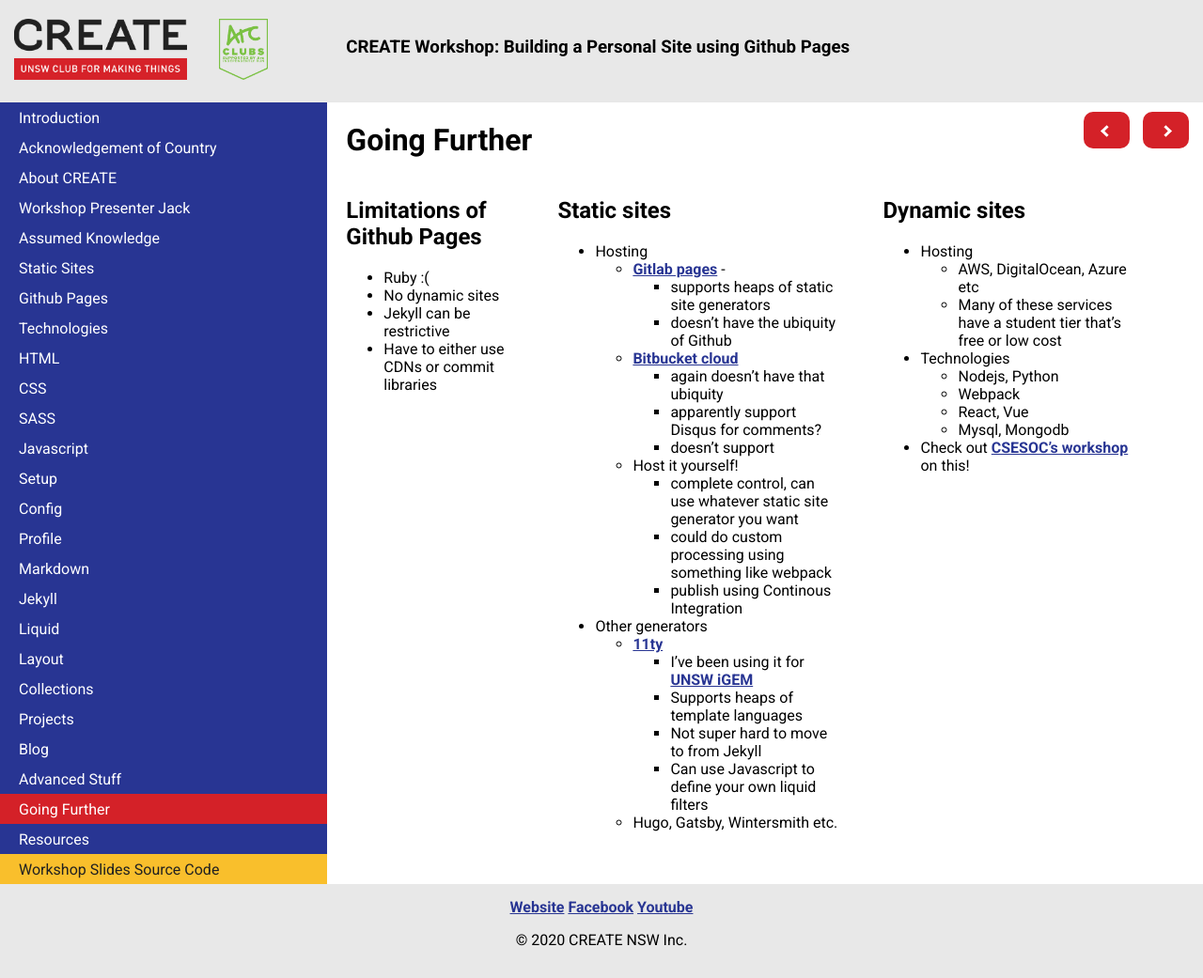
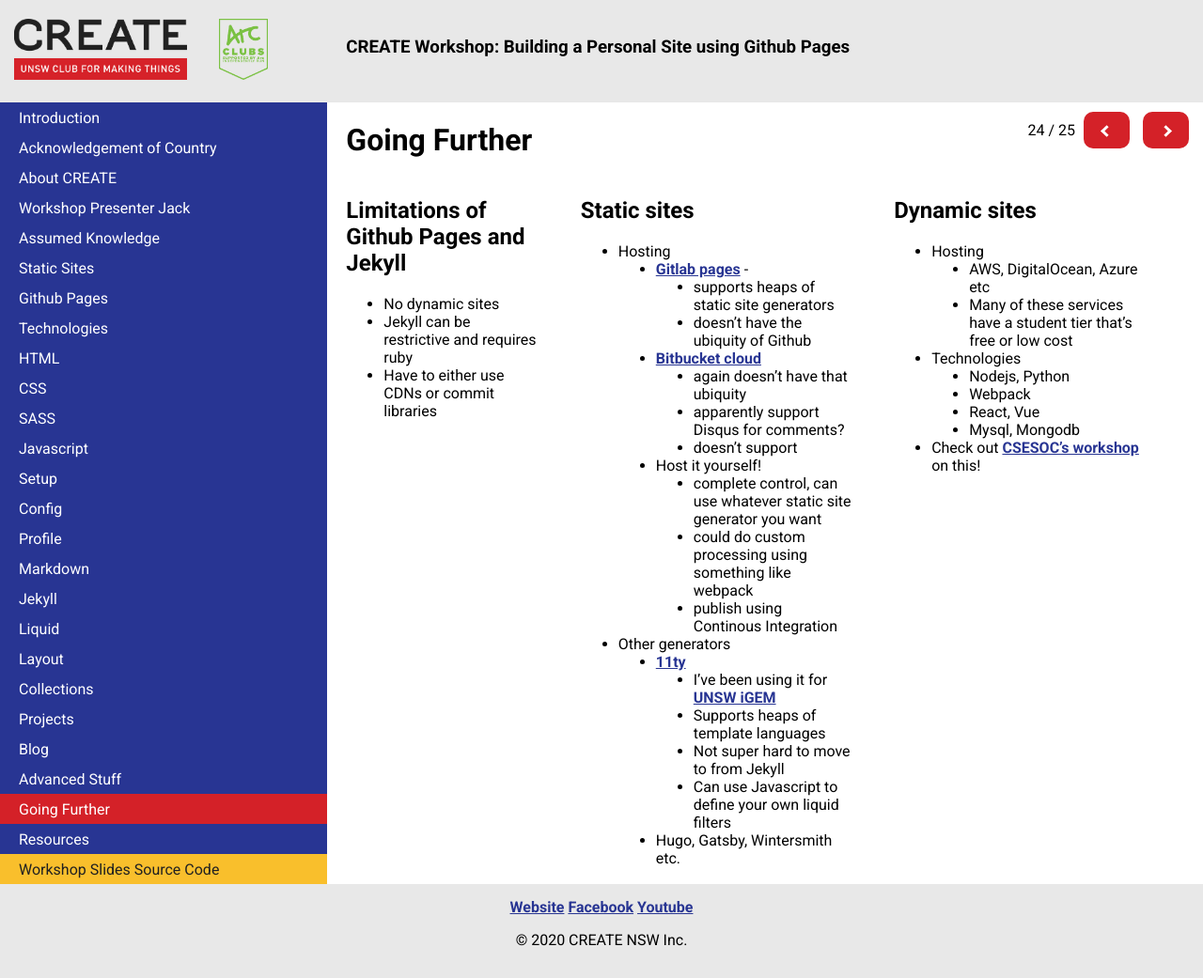
Before and after one commit to CreateUNSW/github-pages-workshop, a Jekyll site: the page built from __slides/Going_Further.md, in a window 1280 px wide. Shown: the whole page at 94% size. Built offline with Jekyll 4.4.1, drawn with Linux system fonts in a browser that asks for light colours.

Commit message:
add slide numbers

```diff
--- a/__slides/Going_Further.md
+++ b/__slides/Going_Further.md
@@ -1,11 +1,10 @@
 ---
 ---
 
-## Limitations of Github Pages
+## Limitations of Github Pages and Jekyll
 
-* Ruby :(
 * No dynamic sites
-* Jekyll can be restrictive
+* Jekyll can be restrictive and requires ruby
 * Have to either use CDNs or commit libraries
 
 COLUMN
--- a/_layouts/slide.html
+++ b/_layouts/slide.html
@@ -33,8 +33,18 @@ layout: default
             {% endfor %}
 
         </div>
-        <!-- {{ content }} -->
         <div class="slide-control">
+            {% assign last = '' %}
+            {% assign slideNo = 0 %}
+            {% for slide in site.data.slides %}
+                {% if last == page.slug %}
+                    {% break %}
+                {% endif %}
+                {% assign last = slide %}
+                {% assign slideNo = slideNo | plus: 1 %}
+            {% endfor %}
+            {{ slideNo }} / {{ site.data.slides.size }}
+
             {% assign next = '' %}
             {% assign reversed = site.data.slides | reverse %}
             {% for slide in reversed %}
@@ -53,6 +63,7 @@ layout: default
                 {% endif %}
                 {% assign prev = slide %}
             {% endfor %}
+
         </div>
     </div>
 </div>
--- a/css/main.scss
+++ b/css/main.scss
@@ -182,6 +182,9 @@ footer {
     img {
         width: $img-size;
     }
+    ul {
+        list-style-type: disc;
+    }
 }
 
 .slide-control {
```
Also changed, not shown: _includes/slide-nav.html (line endings or trailing spaces).
